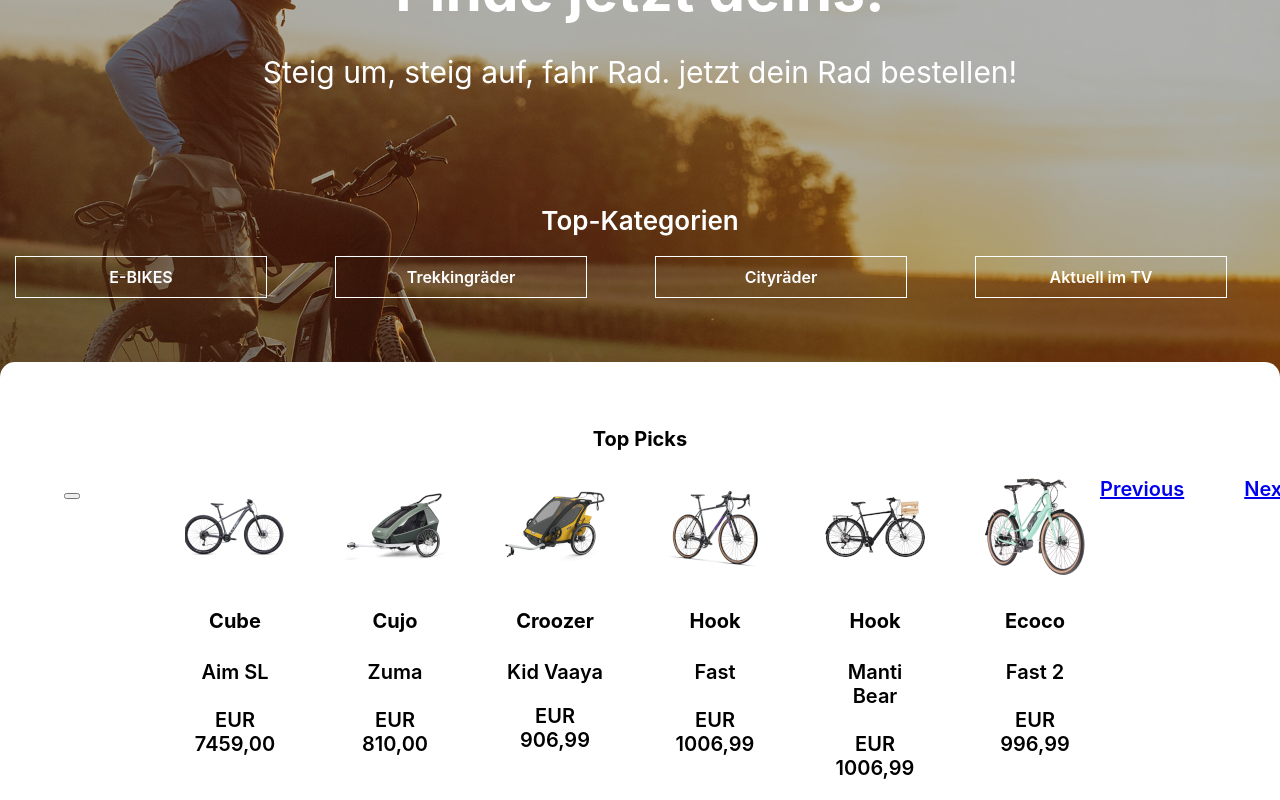
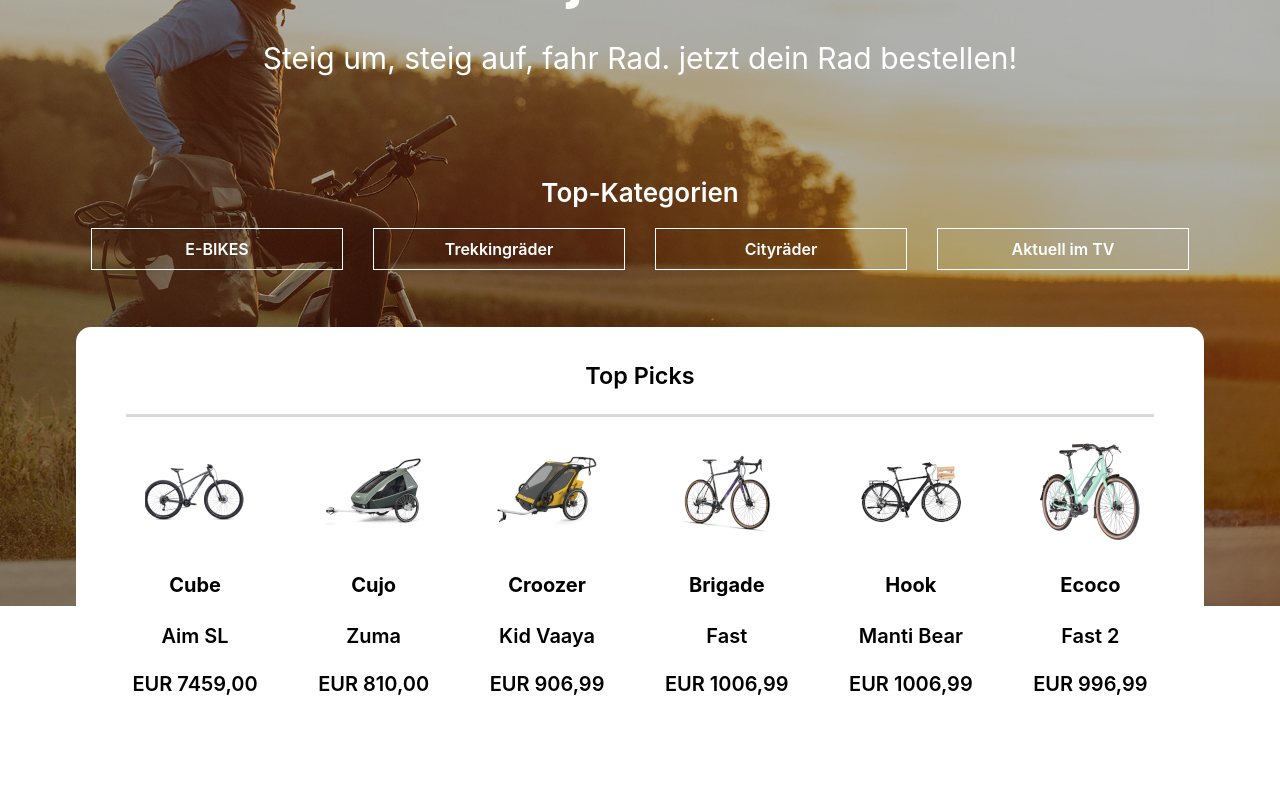
Before and after one commit to AlexDur/Website-clones, a React (Create React App) app in the folder clone_famous_page/: page / in a window 1280 px wide. Shown: the part 405-1205 px from the top of the page. After the commit the page ends 1143 px from the top, so only its background shows below. Built offline with nearby package versions, Linux system fonts and the light colour scheme.

Commit message:
props of Carousel

```diff
--- a/clone_famous_page/src/App.css
+++ b/clone_famous_page/src/App.css
@@ -175,7 +175,7 @@ input {
   width: 100%;
   height: 400px;
   margin-top: 5%;
-  padding-top: 3%;
+  padding-top: 1%;
   background-color: white;
   border-radius: 15px;
   justify-content: center;
@@ -214,6 +214,12 @@ input {
   font-size: 20px;
 }
 
+.border_line {
+  border-bottom: 3px solid rgb(219, 217, 217);
+  margin: 0px 50px;
+  margin-bottom: 25px;
+}
+
 /* .icon_grid {
   display: flex;
   grid-template-columns: (5, 1fr);
@@ -244,7 +250,7 @@ input {
   border: 3px solid white;
 } */
 
-/* .caption {
+/* ".caption {
   background-color: red;
   text-align: center;
 }
@@ -252,4 +258,4 @@ input {
 ul {
   list-style: none;
   text-align: center;
-} */
+}" */
--- a/clone_famous_page/src/components/Carousel.js
+++ b/clone_famous_page/src/components/Carousel.js
@@ -19,7 +19,13 @@ function CarouselComponent() {
 
   return (
     <>
-      <Carousel activeIndex={index} onSelect={handleSelect}>
+      <Carousel
+        slide={false}
+        controls={false}
+        indicators={false}
+        activeIndex={index}
+        onSelect={handleSelect}
+      >
         <div className="slide">
           <Carousel.Item className="carousel_card">
             <img className="d-block w-100" src={cube_aim} alt="First slide" />
@@ -46,16 +52,16 @@ function CarouselComponent() {
 
             <Carousel.Caption className="caption">
               <h4>Croozer</h4>
-              <p>Kid Vaaya</p>
-
-              <p>EUR 906,99</p>
+              <div>Kid Vaaya</div>
+              <br />
+              <div>EUR 906,99</div>
             </Carousel.Caption>
           </Carousel.Item>
           <Carousel.Item className="carousel_card">
             <img className="d-block w-100" src={hook} alt="Third slide" />
 
             <Carousel.Caption>
-              <h4>Hook</h4>
+              <h4>Brigade</h4>
               <div>Fast </div>
               <br />
               <div>EUR 1006,99</div>
--- a/clone_famous_page/src/components/Content.js
+++ b/clone_famous_page/src/components/Content.js
@@ -36,7 +36,10 @@ const Content = () => {
                 </Link>
               </div>
               <div className="top_picks_container">
-                <h4>Top Picks</h4>
+                <div className="border_line">
+                  <h3 style={{ fontWeight: 600 }}>Top Picks</h3>
+                </div>
+
                 <CarouselComponent />
               </div>
             </div>
```
Also changed, not shown: clone_famous_page/Screenshot.png (added).
